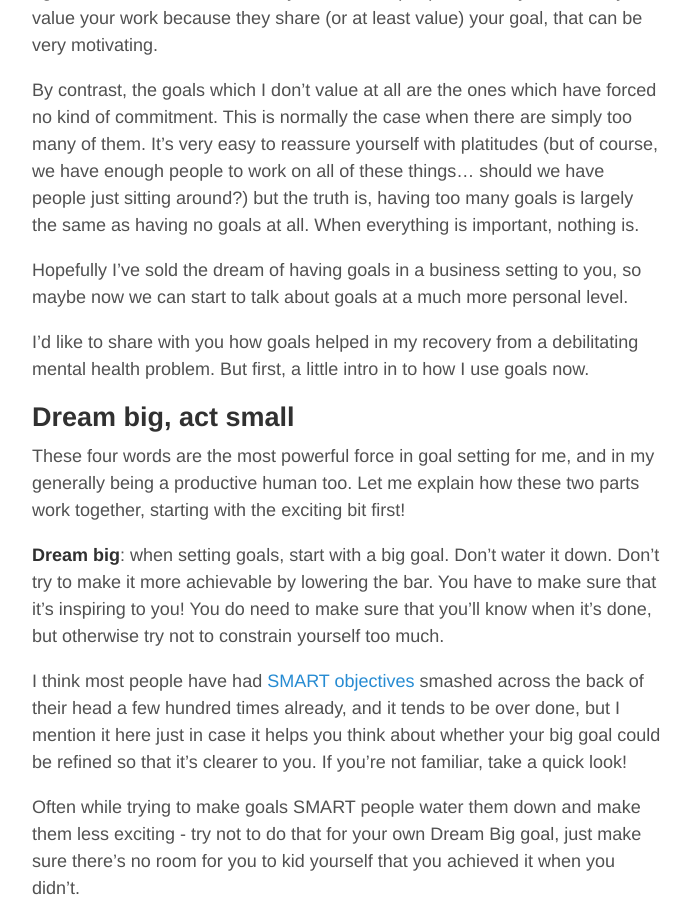
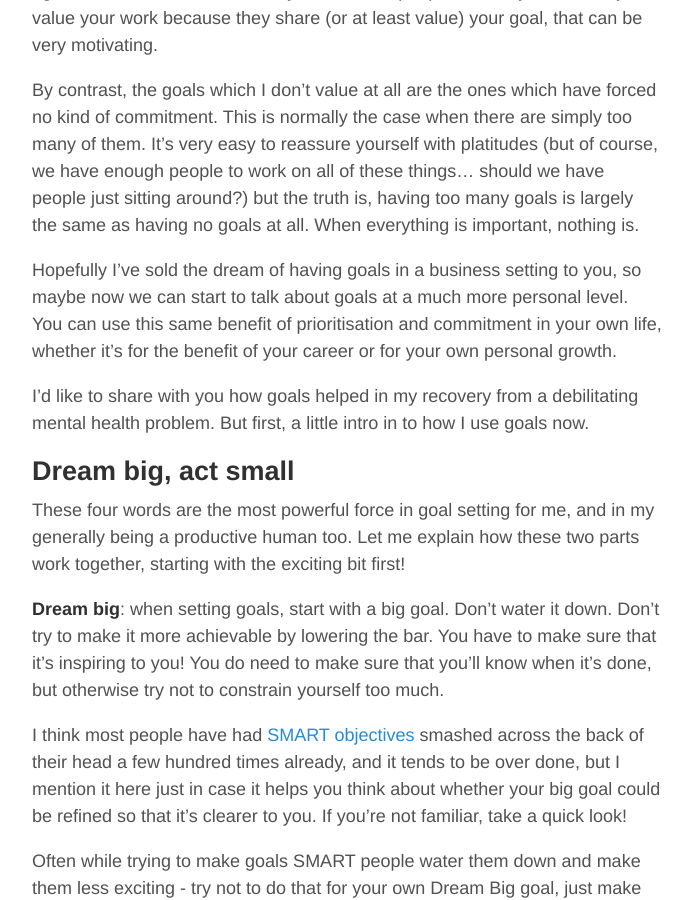
Before and after one commit to WillSoper/WillSoper.github.io, a Jekyll site: the page built from _posts/2020-06-15-dream-big-act-small-taking-control-with-goals.md, in a window 1280 px wide and 900 px high, scrolled down 1567 px. Shown: the whole window, without its empty margins (293-984 px from the left). Built offline with Jekyll 4.4.1, drawn with Linux system fonts in a browser that asks for light colours.

Commit message:
Minor edits..

```diff
--- a/_posts/2020-06-15-dream-big-act-small-taking-control-with-goals.md
+++ b/_posts/2020-06-15-dream-big-act-small-taking-control-with-goals.md
@@ -37,7 +37,7 @@ Why? Because it forces you to commit - and by you, I mean everyone. From the CEO
 
 By contrast, the goals which I don't value at all are the ones which have forced no kind of commitment. This is normally the case when there are simply too many of them. It's very easy to reassure yourself with platitudes (but of course, we have enough people to work on all of these things... should we have people just sitting around?) but the truth is, having too many goals is largely the same as having no goals at all. When everything is important, nothing is.
 
-Hopefully I've sold the dream of having goals in a business setting to you, so maybe now we can start to talk about goals at a much more personal level.
+Hopefully I've sold the dream of having goals in a business setting to you, so maybe now we can start to talk about goals at a much more personal level. You can use this same benefit of prioritisation and commitment in your own life, whether it's for the benefit of your career or for your own personal growth.
 
 I'd like to share with you how goals helped in my recovery from a debilitating mental health problem. But first, a little intro in to how I use goals now.
 
```
